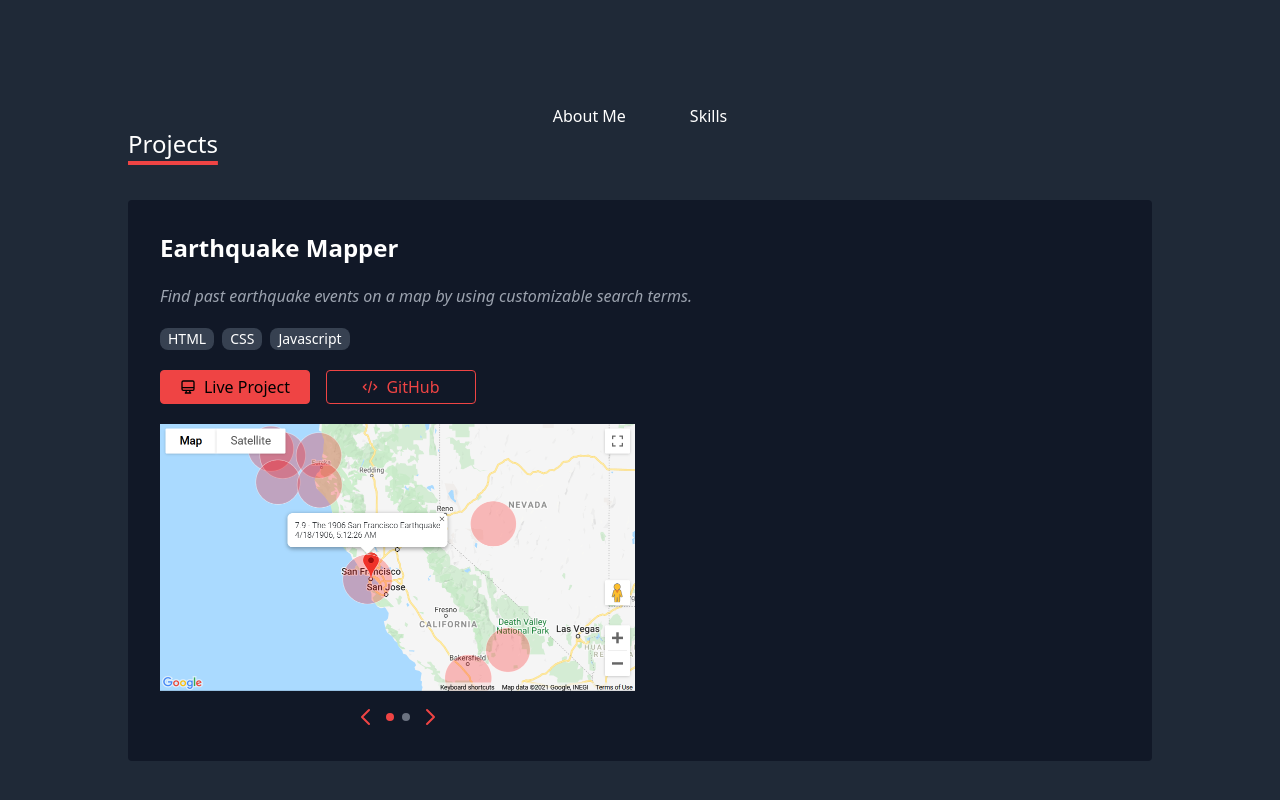
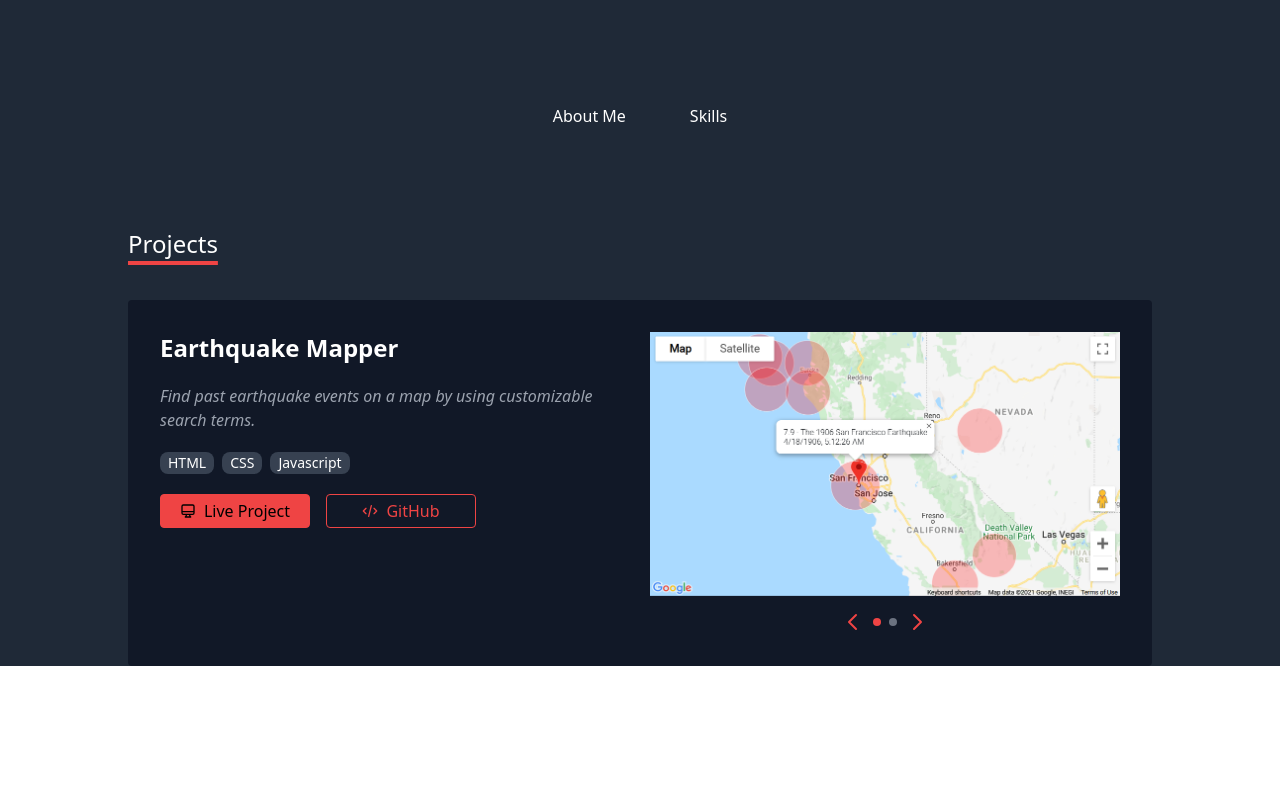
Before and after one commit to hermancai/portfolio, a Next.js app: page / in a window 1280 px wide. Shown: the part 696-1496 px from the top of the page. After the commit the page ends 1362 px from the top, so only its background shows below. Built offline with nearby package versions, Linux system fonts and the light colour scheme.

Commit message:
use grid per project

```diff
--- a/components/EmblaCarousel.js
+++ b/components/EmblaCarousel.js
@@ -41,7 +41,7 @@ function EmblaCarousel({ slides, imageFunc }) {
   }, [embla, setScrollSnaps, onSelect]);
 
   return (
-    <div className="mx-auto max-w-[475px] space-y-2">
+    <div className="max-w-[475px] space-y-2">
       <div className="overflow-hidden" ref={emblaRef}>
         <div className="flex">
           {slides.map((index) => (
--- a/components/Projects.js
+++ b/components/Projects.js
@@ -8,11 +8,11 @@ function Projects({ id }) {
 
   return (
     <div id={id}>
-      <div className="flex flex-col w-full items-center mb-16">
+      <div className="flex flex-col w-full items-center pt-[100px]">
         <div className="flex flex-col w-4/5 space-y-10">
           <p className="text-2xl underline underline-offset-8 decoration-4 decoration-red-500">Projects</p>
-          <div className="flex flex-wrap bg-gray-900 rounded w-full p-8 gap-5 justify-between">
-            <div className="flex flex-col gap-5">
+          <div className="bg-gray-900 rounded w-full p-8 gap-5 grid grid-cols-1 md:grid-cols-2">
+            <div className="flex flex-col gap-5 max-w-max">
               <p className="font-bold text-2xl">Earthquake Mapper</p>
               <p className="italic text-gray-400">
                 Find past earthquake events on a map by using customizable search terms.
--- a/components/SkillBox.js
+++ b/components/SkillBox.js
@@ -1,12 +1,5 @@
-import Image from "next/image";
-
-function SkillTable({ name, imgPath }) {
-  return (
-    <div className="flex space-x-2 rounded-md bg-gray-900 py-2 px-3 m-1 lg:m-2">
-      <Image src={imgPath} height={25} width={25} />
-      <p>{name}</p>
-    </div>
-  );
+function SkillBox({ name }) {
+  return <p className="rounded-md bg-gray-700 px-3 py-1 w-min">{name}</p>;
 }
 
-export default SkillTable;
+export default SkillBox;
```
